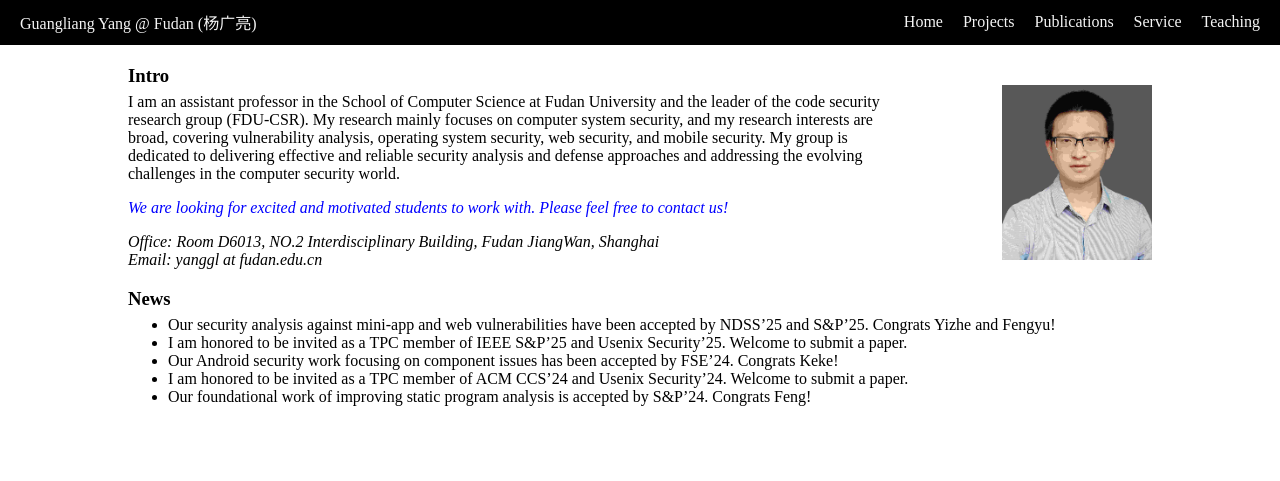
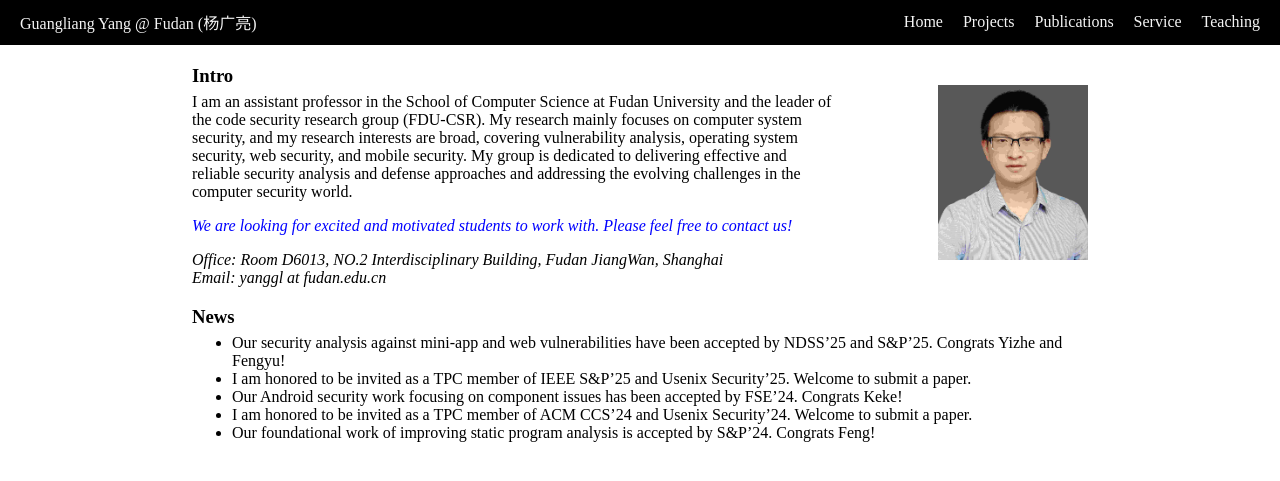
Before and after one commit to yang-guangliang/yang-guangliang.github.io, a Jekyll site: the page built from index.md, in a window 1280 px wide. Shown: the top 481 px of the page. Built offline with Jekyll 4.4.1, drawn with Linux system fonts in a browser that asks for light colours.

Commit message:
Update styles.css

```diff
--- a/assets/styles.css
+++ b/assets/styles.css
@@ -13,7 +13,7 @@ main {
 /* CSS styles for larger screens */
 @media screen and (min-width: 768px) { /* Adjust the breakpoint as needed */
     main {
-        width: 80%; /* 80% width on larger screens */
+        width: 70%; /* 80% width on larger screens */
         margin: 20px auto; /* Centered with auto margins */
         max-width: 1200px; /* Optional: Limit the maximum width */
         /* Additional styling for larger screens... */
```
